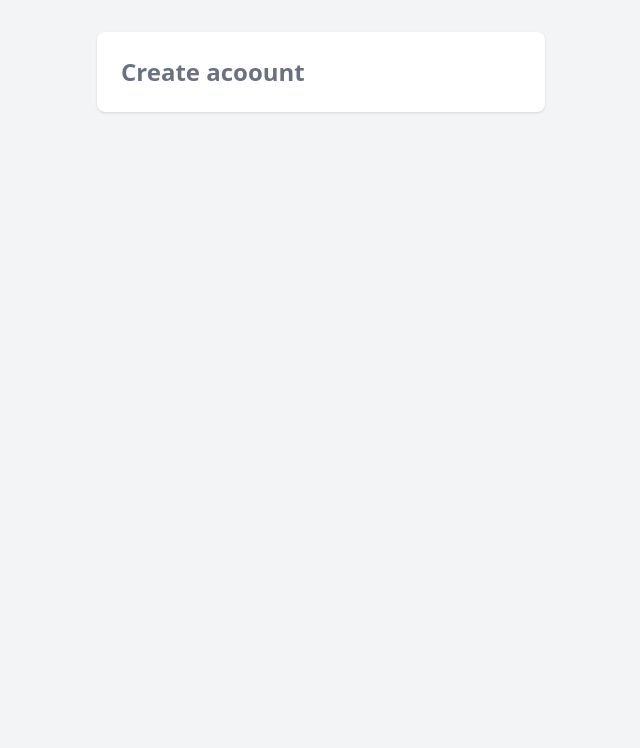
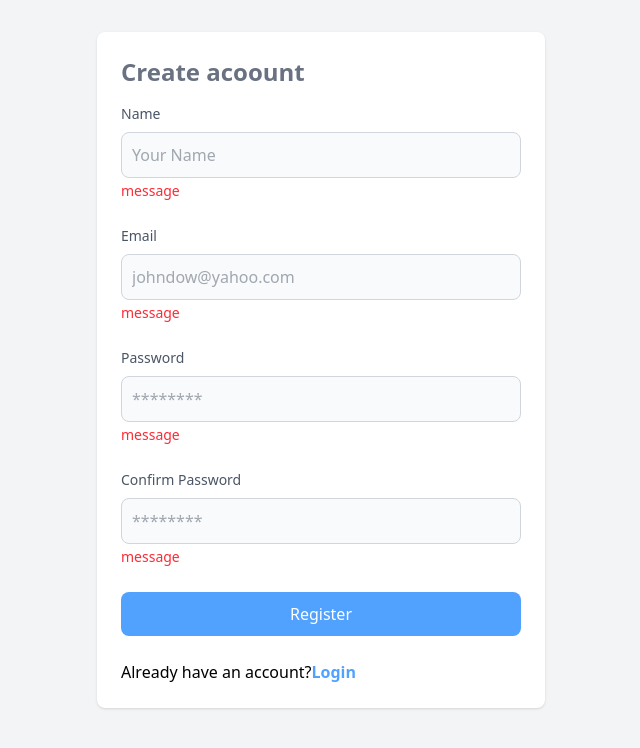
Before and after one commit to irfan-fauzi/coder-media-auth-prisma, a Next.js app: page /register in a window 1280 px wide. Shown: the top 748 px of the page, without its empty margins (319-959 px from the left). Built offline with nearby package versions, Linux system fonts and the light colour scheme.

Commit message:
form register fe

```diff
--- a/app/(auth)/register/page.tsx
+++ b/app/(auth)/register/page.tsx
@@ -1,9 +1,11 @@
+import FormRegister from "@/components/auth/FormRegister"
 
 
 const RegisterPage = () => {
   return (
     <div className="p-6 space-y-4">
       <h1 className="text-2xl font-bold text-gray-500">Create acoount</h1>
+      <FormRegister />
     </div>
   )
 }
--- /dev/null
+++ b/components/auth/FormRegister.tsx
@@ -0,0 +1,89 @@
+import Link from "next/link";
+
+const FormRegister = () => {
+  return (
+    <form action='' className='space-y-6'>
+      <div>
+        <label
+          htmlFor='name'
+          className='block mb-2 text-sm font-medium text-gray-600'
+        >
+          Name
+        </label>
+        <input
+          type='text'
+          name='name'
+          placeholder='Your Name'
+          className='bg-gray-50 border border-gray-300 text-gray-600 rounded-lg w-full p-2.5'
+        />
+        <div aria-live='polite' aria-atomic='true'>
+          <span className='text-sm text-red-500'>message</span>
+        </div>
+      </div>
+      <div>
+        <label
+          htmlFor='email'
+          className='block mb-2 text-sm font-medium text-gray-600'
+        >
+          Email
+        </label>
+        <input
+          type='email'
+          name='email'
+          placeholder='johndow@yahoo.com'
+          className='bg-gray-50 border border-gray-300 text-gray-600 rounded-lg w-full p-2.5'
+        />
+        <div aria-live='polite' aria-atomic='true'>
+          <span className='text-sm text-red-500'>message</span>
+        </div>
+      </div>
+      <div>
+        <label
+          htmlFor='password'
+          className='block mb-2 text-sm font-medium text-gray-600'
+        >
+          Password
+        </label>
+        <input
+          type='password'
+          name='password'
+          placeholder='********'
+          className='bg-gray-50 border border-gray-300 text-gray-600 rounded-lg w-full p-2.5'
+        />
+        <div aria-live='polite' aria-atomic='true'>
+          <span className='text-sm text-red-500'>message</span>
+        </div>
+      </div>
+      <div>
+        <label
+          htmlFor='passwordConfirm'
+          className='block mb-2 text-sm font-medium text-gray-600'
+        >
+          Confirm Password
+        </label>
+        <input
+          type='password'
+          name='passwordConfirm'
+          placeholder='********'
+          className='bg-gray-50 border border-gray-300 text-gray-600 rounded-lg w-full p-2.5'
+        />
+        <div aria-live='polite' aria-atomic='true'>
+          <span className='text-sm text-red-500'>message</span>
+        </div>
+      </div>
+      <button
+        type='submit'
+        className='w-full text-white bg-blue-400 font-medium rounded-lg px-5 py-2.5 cursor-pointer hover:bg-blue-500 focus:outline-none'
+      >
+        Register
+      </button>
+      <p>Already have an account?
+        <Link href='/login' className='text-blue-400 hover:underline self-end'>
+          <span className="font-semibold">Login</span>
+        </Link>
+      </p>
+    </form>
+  );
+};
+
+export default FormRegister;
```
